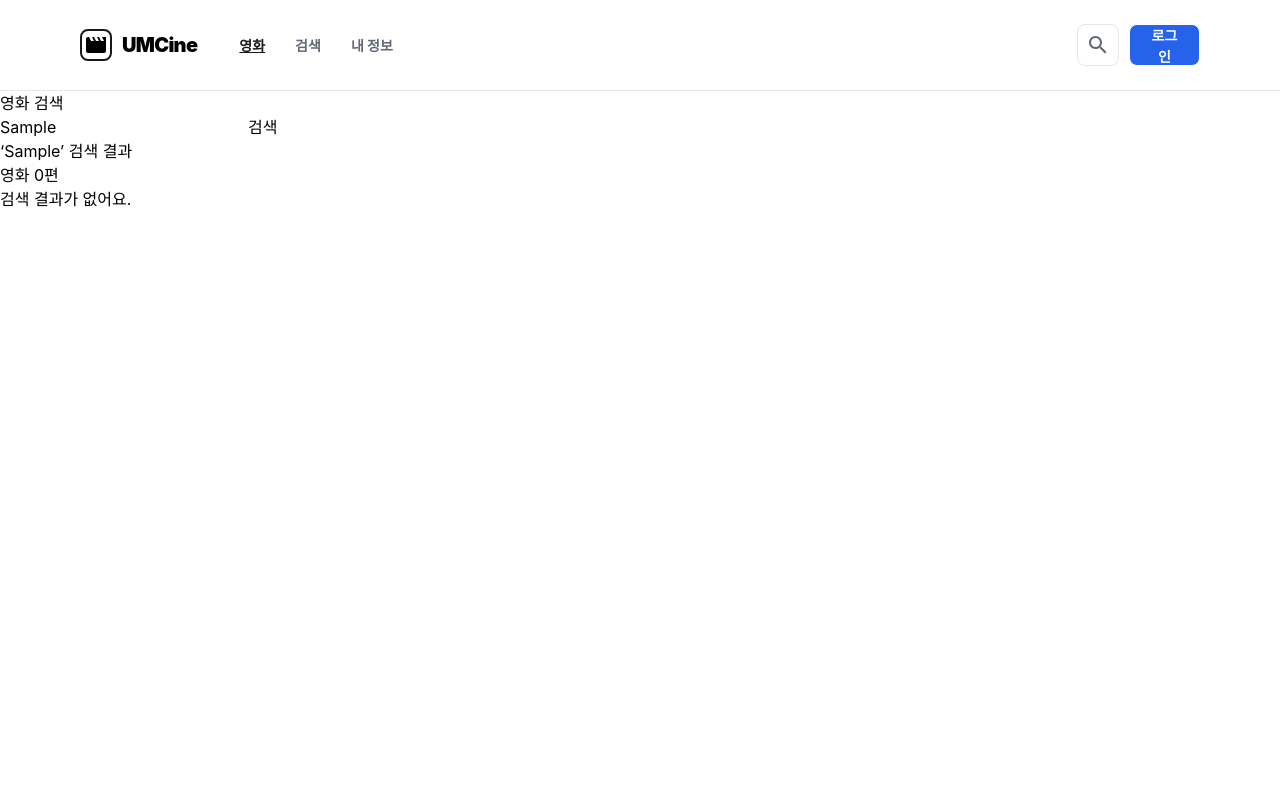
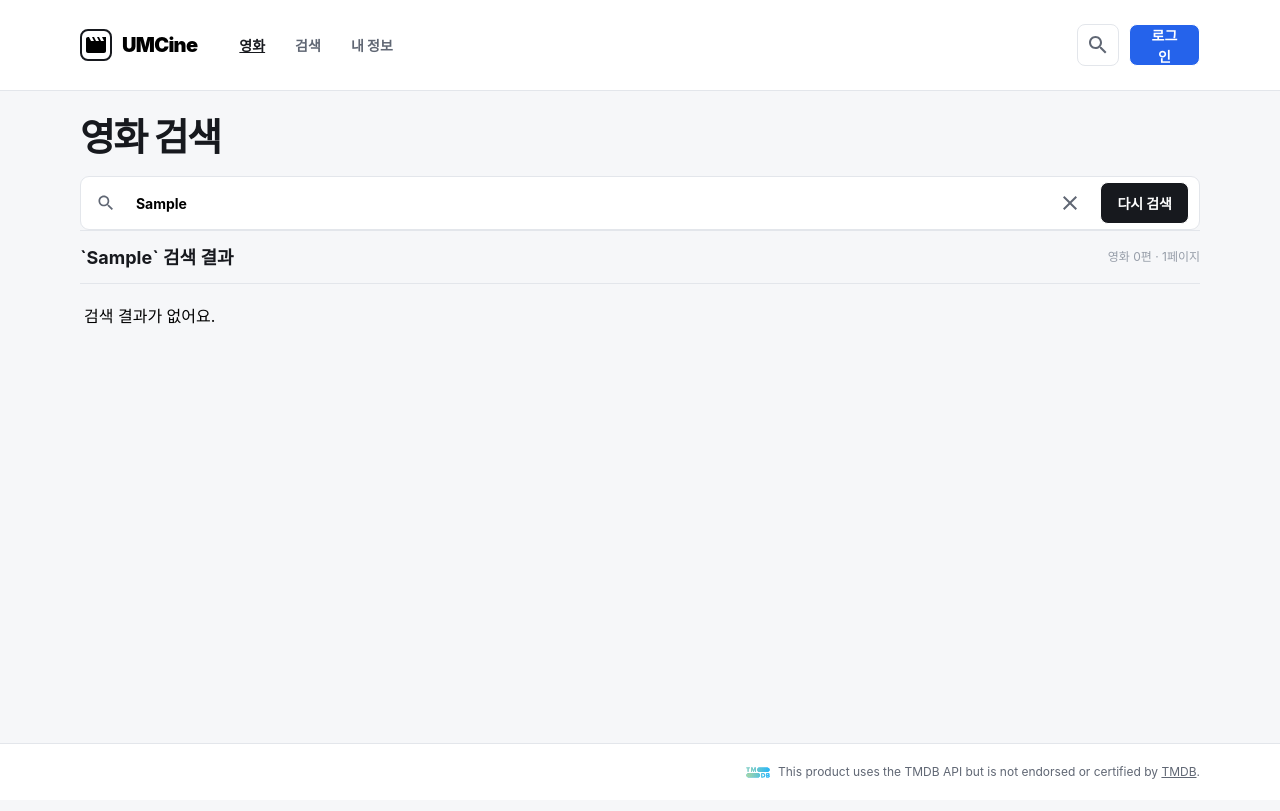
Before and after one commit to 11th-ddwuumc/11th-web-c, a React (Vite) app in the folder frontend/umcine/: page /search in a window 1280 px wide. Both pictures are taken after typing "Sample" into the empty fields and a click on the button "검색". Built offline with nearby package versions, Linux system fonts and the light colour scheme; a web font is replaced by a local one.

Commit message:
feat: 검색 화면 및 검색결과 그리드 UI 구현

```diff
--- a/frontend/umcine/src/pages/movies/search-page.tsx
+++ b/frontend/umcine/src/pages/movies/search-page.tsx
@@ -1,24 +1,59 @@
 import {Link, useNavigate, useSearch} from "@tanstack/react-router";
-import {type SubmitEvent, useEffect, useState} from "react";
+import {type SubmitEvent, useState} from "react";
 import {movies} from "../../data/movies";
+import {cn} from "../../utils/cn.ts";
+import Footer from "../../components/movies/footer.tsx";
 
 export function SearchPage() {
   const {query} = useSearch({from: "/search"});
+  const normalizedQuery = query?.trim() ?? "";
+
+  return normalizedQuery ? (
+    <SearchResultPage query={normalizedQuery}/>
+  ) : (
+    <SearchLandingPage/>
+  );
+}
+
+/**
+ * 초기 검색 랜딩 페이지
+ */
+function SearchLandingPage() {
+  return (
+    <section className={cn(
+      "w-full flex flex-col align-middle",
+      "min-h-[calc(100vh-80px)] items-center",
+      "pt-52.25 pr-18 pl-18 pb-52.5",
+      "bg-(--color-bg-page)"
+    )}>
+      <div className="w-197.5 flex flex-col items-center gap-9">
+        <h1 className={cn(
+          "font-bold text-[46px] text-(--color-text-primary)",
+          "leading-[52.44px] tracking-[-2.3px] m-0"
+        )}>
+          어떤 영화를 찾고 있나요?
+        </h1>
+        <SearchForm variant="landing"/>
+      </div>
+    </section>
+  );
+}
+
+type SearchFormProps = {
+  variant: "landing" | "result";
+  initialValue?: string;
+};
+
+/**
+ * 검색창
+ */
+function SearchForm({
+                      variant,
+                      initialValue = ""
+                    }: SearchFormProps) {
   const navigate = useNavigate({from: "/search"});
-  const [searchText, setSearchText] = useState(query ?? "");
-
-  useEffect(() => {
-    setSearchText(query ?? "");
-  }, [query]);
-
-  const normalizedQuery = query?.trim().toLowerCase() ?? "";
-  const searchResults = normalizedQuery
-    ? movies.filter(
-      (movie) =>
-        movie.title.toLowerCase().includes(normalizedQuery) ||
-        movie.originalTitle.toLowerCase().includes(normalizedQuery),
-    )
-    : [];
+  const [searchText, setSearchText] = useState(initialValue);
+  const isLanding = variant === "landing";
 
   function handleSubmit(event: SubmitEvent<HTMLFormElement>) {
     event.preventDefault();
@@ -28,47 +63,196 @@ export function SearchPage() {
     });
   }
 
+  function handleReset() {
+    setSearchText("");
+    navigate({
+      search: {},
+    });
+  }
+
   return (
-    <main>
-      <h1>영화 검색</h1>
-      <form onSubmit={handleSubmit}>
+    <form
+      className={cn(
+        "flex w-full bg-(--color-bg-surface) items-center",
+        isLanding ?
+          "h-18.5 gap-3.5 pr-4.25 pl-5.25 rounded-xl border-2 border-(--color-text-primary) shadow-[0px_12px_34px_0px_#11131814]"
+          : "h-13.5 gap-4.5 pr-2.5 pl-3.75 rounded-[9px] border border-(--color-border-default)",
+      )}
+      onSubmit={handleSubmit}
+    >
+      <svg width="24" height="24" viewBox="0 0 24 24" fill="none" xmlns="http://www.w3.org/2000/svg">
+        <g clip-path="url(#clip0_98_684)">
+          <path
+            d="M15.5 14H14.71L14.43 13.73C15.41 12.59 16 11.11 16 9.5C16 5.91 13.09 3 9.5 3C5.91 3 3 5.91 3 9.5C3 13.09 5.91 16 9.5 16C11.11 16 12.59 15.41 13.73 14.43L14 14.71V15.5L19 20.49L20.49 19L15.5 14ZM9.5 14C7.01 14 5 11.99 5 9.5C5 7.01 7.01 5 9.5 5C11.99 5 14 7.01 14 9.5C14 11.99 11.99 14 9.5 14Z"
+            fill="#606774"/>
+        </g>
+        <defs>
+          <clipPath id="clip0_98_684">
+            <rect width="24" height="24" fill="white"/>
+          </clipPath>
+        </defs>
+      </svg>
+
       <input
+        className={isLanding ?
+          cn(
+            "flex flex-col w-full px-0.5 py-px",
+            "text-[17px] font-normal leading-[100%] tracking-[0%]",
+            "placeholder:text-(--color-text-tertiary)"
+          ) :
+          cn(
+            "flex flex-col w-full px-0.5 py-px",
+            "text-[14px] font-bold leading-[100%] tracking-[0%]",
+          )
+        }
         aria-label="검색어"
         value={searchText}
+        placeholder="예: 스파이더맨"
         onChange={(event) => setSearchText(event.target.value)}
       />
-        <button type="submit">검색</button>
+
+      {!isLanding && searchText && (
+        <button
+          type="button"
+          aria-label="검색어 지우기"
+          onClick={handleReset}
+        >
+          <svg width="24" height="24" viewBox="0 0 24 24" fill="none" xmlns="http://www.w3.org/2000/svg">
+            <g clip-path="url(#clip0_98_742)">
+              <path
+                d="M19 6.41L17.59 5L12 10.59L6.41 5L5 6.41L10.59 12L5 17.59L6.41 19L12 13.41L17.59 19L19 17.59L13.41 12L19 6.41Z"
+                fill="#606774"/>
+            </g>
+            <defs>
+              <clipPath id="clip0_98_742">
+                <rect width="24" height="24" fill="white"/>
+              </clipPath>
+            </defs>
+          </svg>
+        </button>
+      )}
+
+      <button
+        className={cn(
+          "flex h-10.5 shrink-0 px-4 justify-center items-center border rounded-lg",
+          isLanding ? "border-(--color-text-primary)" : "border-(--color-bg-surface)",
+          "bg-(--color-text-primary) text-[14px] font-extrabold text-(--color-bg-surface)",
+        )}
+        type="submit"
+      >
+        {isLanding ? "검색" : "다시 검색"}
+      </button>
     </form>
+  );
+}
 
-      {!normalizedQuery ? (
-        <p>검색어를 입력해 주세요.</p>
-      ) : (
-        <>
-          <h2>‘{query}’ 검색 결과</h2>
-          <p>영화 {searchResults.length}편</p>
-          {searchResults.length === 0 ? (
-            <p>검색 결과가 없어요.</p>
-          ) : (
-            <ul>
+/**
+ * 검색 결과 페이지
+ */
+function SearchResultPage({query}: { query: string }) {
+  const normalizedQuery = query.toLowerCase();
+
+  const searchResults = movies.filter((movie) =>
+    movie.title.toLowerCase().includes(normalizedQuery) ||
+    movie.originalTitle.toLowerCase().includes(normalizedQuery)
+  );
+
+  return (
+    <main className="flex flex-col w-full px-20 py-6 min-h-[calc(100vh-80px)] bg-(--color-bg-page)">
+      {/*results-head*/}
+      <div className="flex flex-col w-full gap-4.25">
+        <h1 className={cn(
+          "flex flex-col m-0 w-full",
+          "font-bold text-(--color-text-primary) text-[38px]",
+          "leading-11 tracking-[-1.71px]"
+        )}>
+          영화 검색
+        </h1>
+        <SearchForm
+          key={query}
+          variant="result"
+          initialValue={query}
+        />
+      </div>
+
+      {/*results-toolbar*/}
+      <div className={cn(
+        "flex w-full h-13.5",
+        "justify-between items-center",
+        "border-t border-b border-(--color-border-default)",
+      )}>
+        <h2 className="font-bold text-[18px] text-(--color-text-primary)">
+          `{query}` 검색 결과
+        </h2>
+        <span className="font-normal text-[12px] text-(--color-text-tertiary)">
+          영화 {searchResults.length}편 · 1페이지
+        </span>
+      </div>
+
+      {/*results-list*/}
+      {searchResults.length > 0 ? (
+        <ul className="h-180 grid grid-rows-3 grid-cols-2 gap-x-10">
           {searchResults.map((movie) => (
-                <li key={movie.id}>
-                  <img src={movie.posterPath} alt={`${movie.title} 포스터`}/>
-                  <h3>{movie.title}</h3>
-                  <p>{movie.originalTitle}</p>
-                  <p>{movie.releaseDate}</p>
-                  <p>{movie.overview}</p>
+            <li
+              key={movie.id}
+              className={cn(
+                "flex w-full h-60 py-5 gap-4.5",
+                "border-b border-(--color-border-default)"
+              )}
+            >
+              <img
+                src={movie.posterPath}
+                alt={`${movie.title} 포스터`}
+                className="w-31.5 h-47.5 rounded-[10px] shrink-0"
+              />
+
+              <div className="w-full h-full flex flex-col gap-2">
+                <h3 className={cn("w-full m-0 font-bold text-[18px]",
+                  "text-(--color-text-primary) leading-[24.3px]"
+                )}>
+                  {movie.title}
+                </h3>
+                <div className="flex w-full gap-2">
+                  <span className="font-normal text-[12px] text-(--color-text-tertiary)">
+                    {movie.originalTitle}
+                  </span>
+                  <span className="font-normal text-[12px] text-(--color-text-tertiary)">
+                    {movie.releaseDate}
+                  </span>
+                </div>
+                <span className={cn(
+                  "block min-h-16.5",
+                  "font-normal text-[12.5px] text-(--color-text-secondary)",
+                  "leading-[20.25px]"
+                )}>
+                  {movie.overview}
+                </span>
                 <Link
-                    to="/movies/$movieId"
+                  className="flex gap-1 cursor-pointer text-(--color-action-primary)"
+                  to={"/movies/$movieId"}
                   params={{movieId: String(movie.id)}}
                 >
+                  <span className="font-extrabold text-[12px]">
                     상세 보기
+                  </span>
+                  <svg width="16" height="16" viewBox="0 0 16 16" fill="none" xmlns="http://www.w3.org/2000/svg">
+                    <path
+                      d="M8.86699 11.5165C8.73366 11.3832 8.66966 11.2221 8.67499 11.0332C8.68077 10.8443 8.75033 10.6832 8.88366 10.5499L10.767 8.66654H3.33366C3.14477 8.66654 2.98633 8.60254 2.85833 8.47454C2.73077 8.34698 2.66699 8.18876 2.66699 7.99987C2.66699 7.81098 2.73077 7.65254 2.85833 7.52454C2.98633 7.39698 3.14477 7.3332 3.33366 7.3332H10.767L8.86699 5.4332C8.73366 5.29987 8.66699 5.14143 8.66699 4.95787C8.66699 4.77476 8.73366 4.61654 8.86699 4.4832C9.00033 4.34987 9.15877 4.2832 9.34233 4.2832C9.52544 4.2832 9.68366 4.34987 9.81699 4.4832L12.867 7.5332C12.9337 7.59987 12.981 7.67209 13.009 7.74987C13.0365 7.82765 13.0503 7.91098 13.0503 7.99987C13.0503 8.08876 13.0365 8.17209 13.009 8.24987C12.981 8.32765 12.9337 8.39987 12.867 8.46654L9.80033 11.5332C9.6781 11.6554 9.52544 11.7165 9.34233 11.7165C9.15877 11.7165 9.00033 11.6499 8.86699 11.5165Z"
+                      fill="currentColor"/>
+                  </svg>
                 </Link>
+              </div>
             </li>
           ))}
         </ul>
+      ) : (
+        <div className="py-5 px-1">
+          검색 결과가 없어요.
+        </div>
       )}
-        </>
-      )}
+      <div className="fixed bottom-0 left-1/2 z-20 w-full -translate-x-1/2">
+        <Footer/>
+      </div>
     </main>
   );
 }
```
Lines whose indentation alone changed are shown as unchanged.
